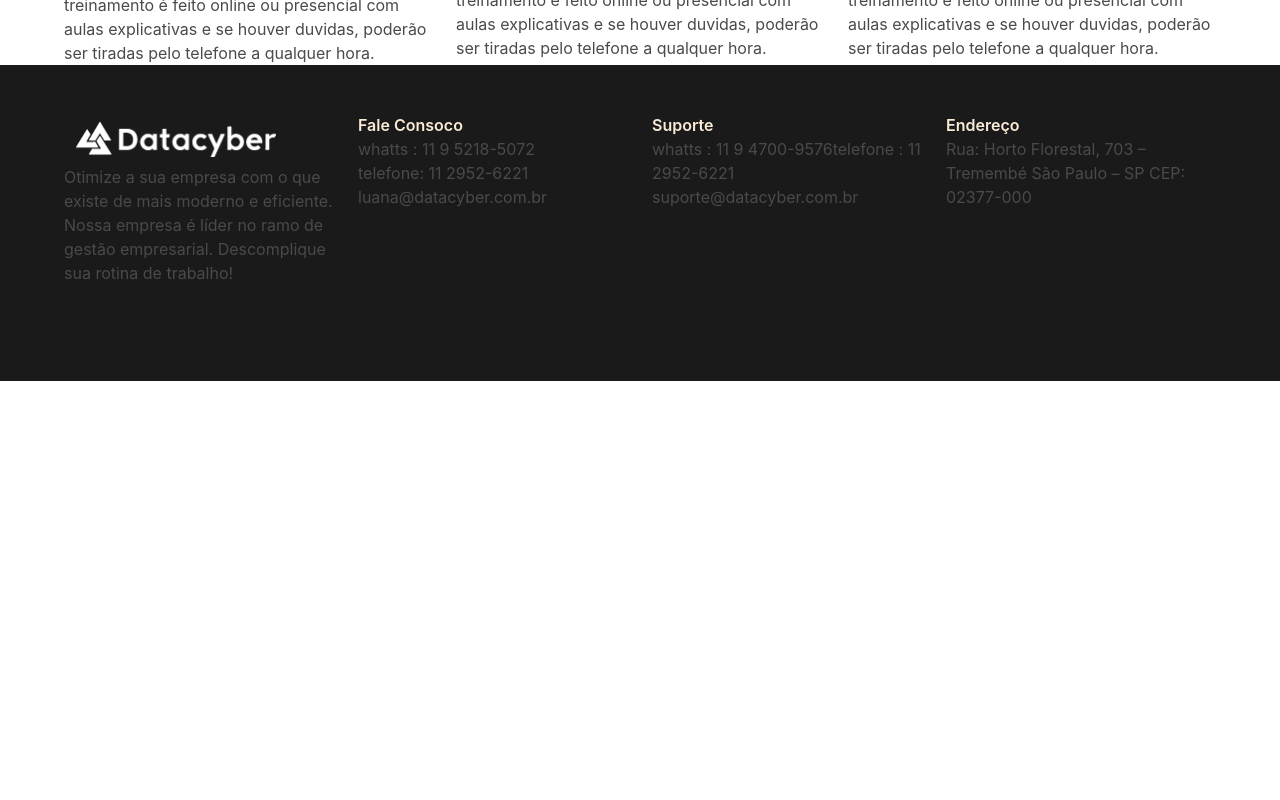
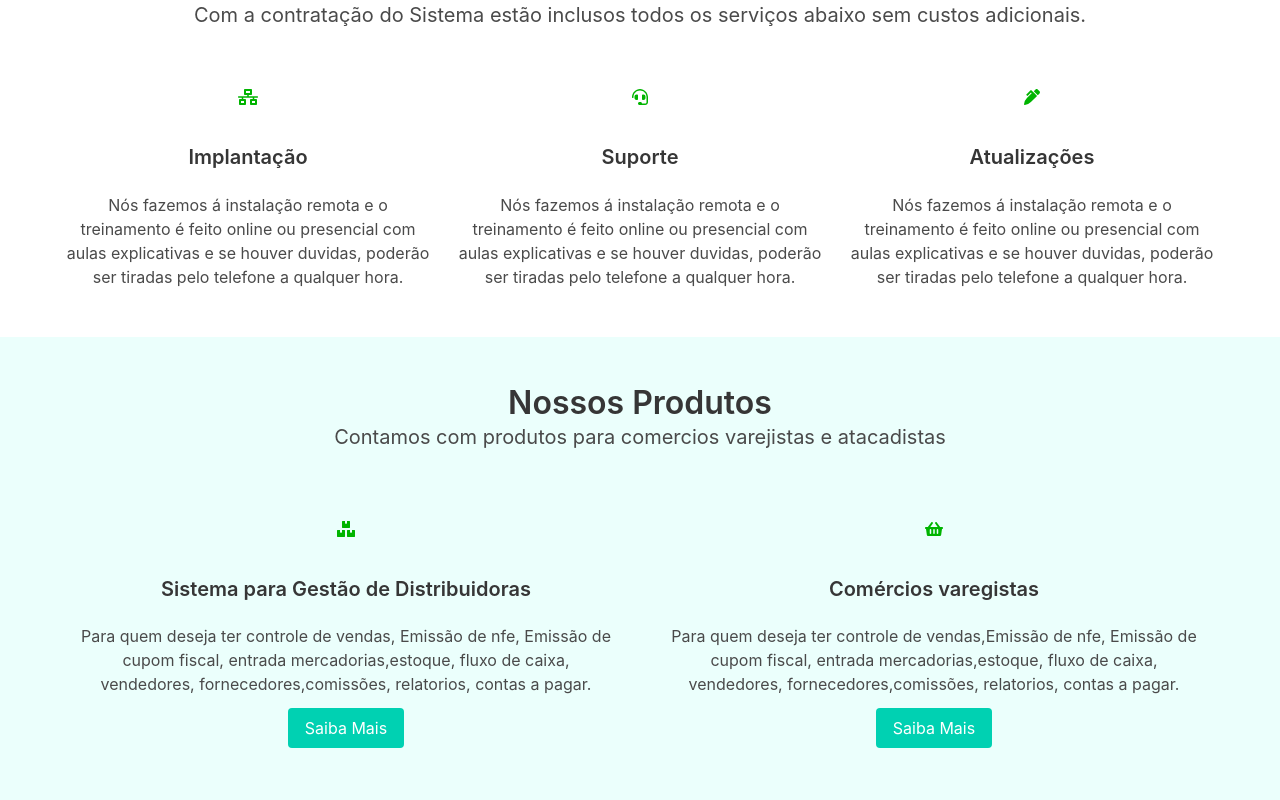
Before and after one commit to Lucasalmeida-ux/datacyber, a Next.js app: page / in a window 1280 px wide. Shown: the part 620-1420 px from the top of the page. Before the commit the page ends 1001 px from the top, so only its background shows below. Built offline with nearby package versions, Linux system fonts and the light colour scheme.

Commit message:
create component products index

```diff
--- a/pages/components/Hero.js
+++ b/pages/components/Hero.js
@@ -1,11 +1,11 @@
 export default function Hero() {
     return (
-    <section className="hero is-bold">
+    <section className="hero is-bold has-background-primary-light">
         <div className="hero-body">
             <div className="container">
                 <div className="columns">
                     <div className="column is-two-thirds">
-                        <h1 className="title">
+                        <h1 className="title mt-large">
                             Tecnologia em sistemas
                         </h1>
                         <h3 className="subtitle desktop-mt-5">
--- /dev/null
+++ b/pages/components/Products.js
@@ -0,0 +1,34 @@
+import { faBoxes, faShoppingBasket } from "@fortawesome/free-solid-svg-icons"
+import { FontAwesomeIcon } from "@fortawesome/react-fontawesome"
+import Link from "next/link"
+
+export default function Products() {
+    return (
+        <div className="has-background-primary-light">
+            <div id="Products" className="container has-text-centered py-6">
+                <h1 className="title">Nossos Produtos </h1>
+                <h2 className="subtitle">
+                    Contamos com produtos para comercios varejistas e atacadistas
+            </h2>
+                <div className="columns">
+                    <div className="column">
+                        <Link href="/distribuidor"><a className="linkBok">
+                            <FontAwesomeIcon icon={faBoxes} className="my-icon" />
+                            <h2 className="title is-5">Sistema para Gestão de Distribuidoras</h2>
+                            <p>Para quem deseja ter controle de vendas, Emissão de nfe, Emissão de cupom fiscal, entrada mercadorias,estoque, fluxo de caixa, vendedores, fornecedores,comissões, relatorios, contas a pagar.</p>
+                            <button class="button is-primary my-3">Saiba Mais</button>
+                        </a></Link>
+                    </div>
+                    <div className="column">
+                        <Link href="/distribuidor"><a className="linkBok">
+                            <FontAwesomeIcon icon={faShoppingBasket} className="my-icon" />
+                            <h2 className="title is-5">Comércios varegistas</h2>
+                            <p>Para quem deseja ter controle de vendas,Emissão de nfe, Emissão de cupom fiscal, entrada mercadorias,estoque, fluxo de caixa, vendedores, fornecedores,comissões, relatorios, contas a pagar.</p>
+                            <button class="button is-primary my-3">Saiba Mais</button>
+                        </a></Link>
+                    </div>
+                </div>
+            </div>
+        </div>
+    )
+}
--- a/pages/components/Services.js
+++ b/pages/components/Services.js
@@ -3,21 +3,24 @@ import { FontAwesomeIcon } from "@fortawesome/react-fontawesome"
 
 export default function Services() {
     return (
-    <div id="services" className="container">
+        <div id="services" className="container has-text-centered py-6">
+            <h1 className="title">Nossos Serviços </h1>
+            <h2 className="subtitle">Com a contratação do Sistema estão inclusos todos os serviços abaixo sem custos adicionais.</h2>
             <div className="columns">
+
                 <div className="column">
-                <FontAwesomeIcon icon={faNetworkWired} size="lg" className="icon" fixedWidth />
-                <h2>Implantação</h2>
+                    <FontAwesomeIcon icon={faNetworkWired} className="my-icon" />
+                    <h2 className="title is-5">Implantação</h2>
                     <p>Nós fazemos á instalação remota e o treinamento é feito online ou presencial com aulas explicativas e se houver duvidas, poderão ser tiradas pelo telefone a qualquer hora.</p>
                 </div>
                 <div className="column">
-                <FontAwesomeIcon icon={faHeadset} className="icon" />
-                <h2>Suporte</h2>
+                    <FontAwesomeIcon icon={faHeadset} className="my-icon" />
+                    <h2 className="title is-5">Suporte</h2>
                     <p>Nós fazemos á instalação remota e o treinamento é feito online ou presencial com aulas explicativas e se houver duvidas, poderão ser tiradas pelo telefone a qualquer hora.</p>
                 </div>
                 <div className="column">
-                <FontAwesomeIcon icon={faPenAlt} className="icon" />
-                <h2>Atualizações</h2>
+                    <FontAwesomeIcon icon={faPenAlt} className="my-icon" />
+                    <h2 className="title is-5">Atualizações</h2>
                     <p>Nós fazemos á instalação remota e o treinamento é feito online ou presencial com aulas explicativas e se houver duvidas, poderão ser tiradas pelo telefone a qualquer hora.</p>
                 </div>
             </div>
--- a/pages/components/layout.js
+++ b/pages/components/layout.js
@@ -5,7 +5,7 @@ export default function Layout({ children }) {
     return <>
         <Header></Header>
         <div>{children}</div>
-        <footer className="footer is-dark">
+        <footer className="footer has-background-grey-darker has-text-light">
             <div className="container">
                 <div className="columns">
                     <div className="column">
@@ -15,13 +15,13 @@ export default function Layout({ children }) {
                     </div>
                     <div className="column">
                         <h2>Fale Consoco</h2>
-                        <a href="http://web.whatsapp.com/send?1=pt_BR&amp;phone=5511952185072">whatts : 11 9 5218-5072</a><br />
+                        <a href="http://web.whatsapp.com/send?1=pt_BR&amp;phone=5511952185072" className="has-text-primary">whatts : 11 9 5218-5072</a><br />
                             telefone: 11 2952-6221<br />
                             luana@datacyber.com.br
                     </div>
                     <div className="column">
                         <h2>Suporte</h2>
-                        <a href="http://web.whatsapp.com/send?1=pt_BR&amp;phone=5511947009576">whatts : 11 9 4700-9576</a>
+                        <a href="http://web.whatsapp.com/send?1=pt_BR&amp;phone=5511947009576" className="has-text-primary">whatts : 11 9 4700-9576</a><br />
                             telefone : 11 2952-6221
                             suporte@datacyber.com.br
                     </div>
--- a/pages/index.js
+++ b/pages/index.js
@@ -2,6 +2,7 @@ import Head from 'next/head'
 import Hero from './components/Hero'
 import Layout from './components/layout'
 import Services from './components/Services'
+import Products from './components/Products'
 
 export default function Home() {
   return (
@@ -13,6 +14,7 @@ export default function Home() {
       <Layout>
         <Hero></Hero>
         <Services></Services>
+        <Products></Products>
       </Layout>
     </div>
   )
--- a/pages/quem-somos.js
+++ b/pages/quem-somos.js
@@ -1,6 +1,7 @@
 import Head from 'next/head'
 import Hero from './components/Hero'
 import Layout from './components/layout'
+import Services from './components/Services'
 
 export default function QuemSomos() {
   return (
@@ -10,8 +11,7 @@ export default function QuemSomos() {
         <link rel="icon" href="/favico.ico" />
       </Head>
       <Layout>
-      <div class="container"><h2>Quem Somos</h2></div>
-
+        <Services></Services>
       </Layout>
     </div>
   )
--- a/styles/globals.scss
+++ b/styles/globals.scss
@@ -1,5 +1,6 @@
 @charset "utf-8";
 @import 'bulma/bulma';
+@import 'https://cdnjs.cloudflare.com/ajax/libs/font-awesome/5.15.1/css/all.min.css';
 
 html,
 body {
@@ -21,14 +22,8 @@ a {
   max-height: none;
   width: 200px;
 }
-.hero {
-  background-color: #d9ffd9;
-}
 .hero .title {
   margin-top: 100px;
-}
-.is-dark {
-  background-color: rgb(26, 26, 26);
 }
 a.navbar-item:focus, a.navbar-item:focus-within, a.navbar-item:hover, a.navbar-item.is-active, .navbar-link:focus, .navbar-link:focus-within, .navbar-link:hover, .navbar-link.is-active {
   background-color: transparent;
@@ -36,12 +31,20 @@ a.navbar-item:focus, a.navbar-item:focus-within, a.navbar-item:hover, a.navbar-i
 .footer h2{
   color: antiquewhite;
   font-weight: 600;
-
 }
-h2 {
-  font-weight: 600;
+.my-icon {
+  color: #00b400;
+  width: 50px;
+  height: 50px;
+  margin: 20px;
 }
-#services .icon {
-  color: rgb(0, 90, 12);
-  font-size: 50px !important;
+.linkBok {
+  display: block;
+  padding: 10px;
+  transition: 0.3s all;
 }
+.linkBok:hover {
+  background: #fff;
+  border-radius: 10px;
+  box-shadow: 5px 0px 5px #00000010;
+}
```
Lines whose indentation alone changed are shown as unchanged.
